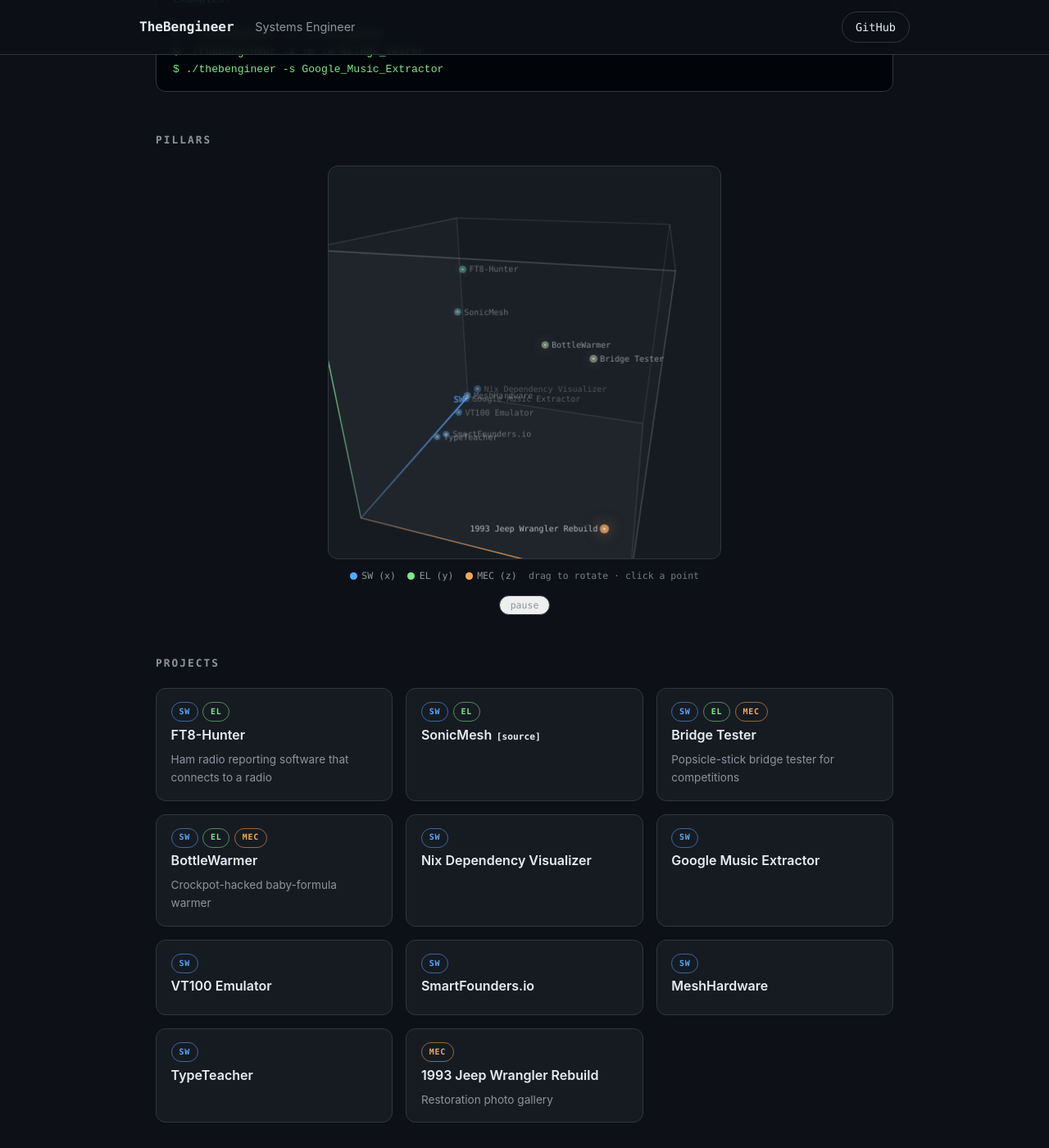
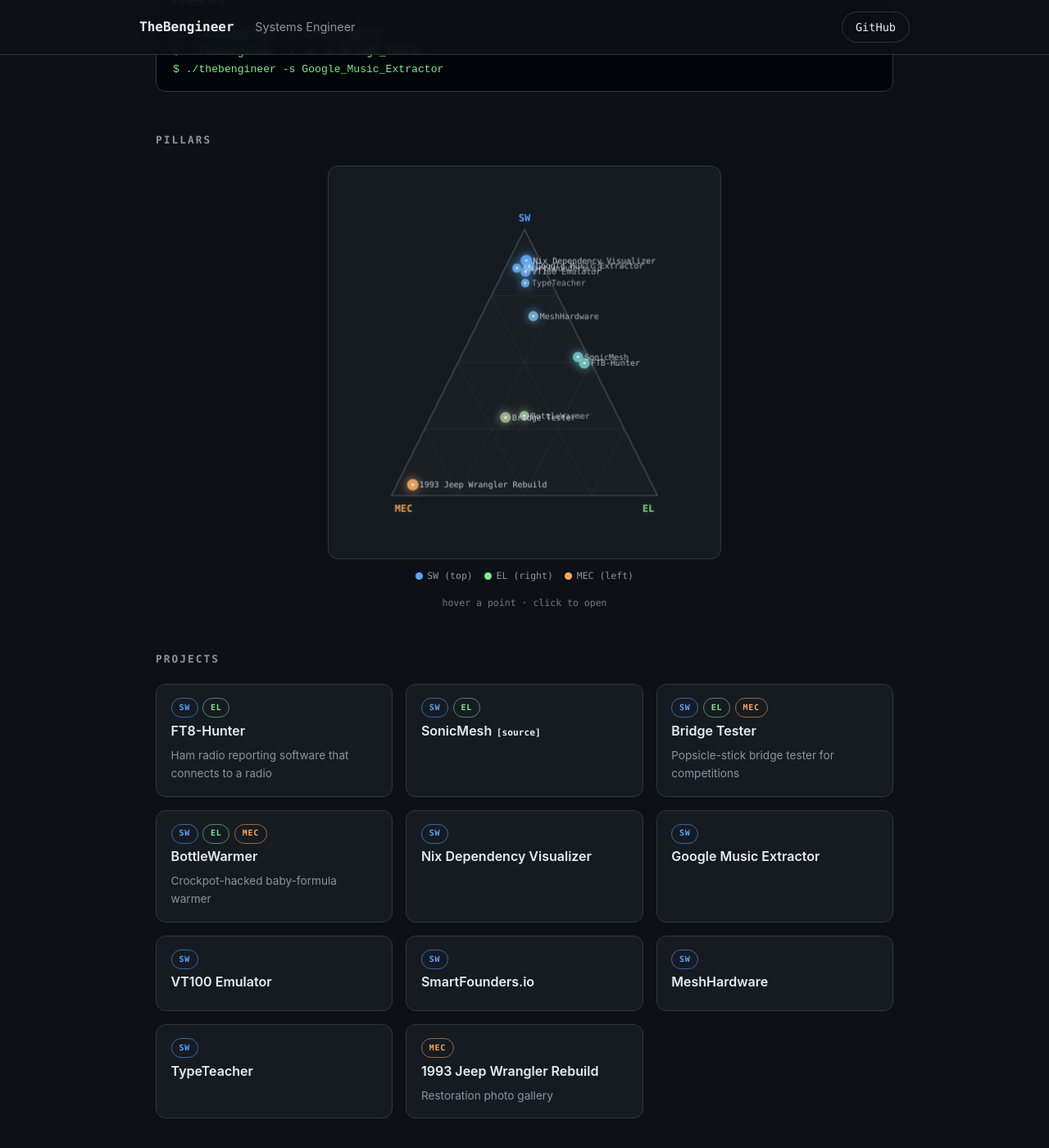
Before and after one commit to TheBengineer/TheBengineer.github.io, a Jekyll site: the page built from index.md, in a window 1280 px wide and 1400 px high, scrolled down 481 px. Shown: the whole window at 82% size. Built offline with Jekyll 4.4.1, drawn with Linux system fonts in a browser that asks for light colours; part of the change alters nothing that is shown.

Commit message:
Try ternary triangle pillar plot (SW/EL/MEC corners)

```diff
--- a/_includes/plot.html
+++ b/_includes/plot.html
@@ -3,15 +3,14 @@
 
   <div class="plot-wrap">
     <canvas id="plot-canvas" class="plot-canvas" role="img"
-            aria-label="3D plot of projects along the software, electrical, and mechanical axes, slowly spinning"></canvas>
+            aria-label="Triangle plot of projects by their software, electrical, and mechanical mix"></canvas>
   </div>
 
   <div class="plot-legend">
-    <span class="key"><span class="dot dot-sw"></span>SW (x)</span>
-    <span class="key"><span class="dot dot-el"></span>EL (y)</span>
-    <span class="key"><span class="dot dot-mec"></span>MEC (z)</span>
-    <span class="hint">drag to rotate · click a point</span>
-    <button id="plot-toggle" class="btn ghost plot-btn" type="button">pause</button>
+    <span class="key"><span class="dot dot-sw"></span>SW (top)</span>
+    <span class="key"><span class="dot dot-el"></span>EL (right)</span>
+    <span class="key"><span class="dot dot-mec"></span>MEC (left)</span>
+    <span class="hint">hover a point · click to open</span>
   </div>
 
   <noscript>
--- a/assets/css/site.css
+++ b/assets/css/site.css
@@ -99,7 +99,6 @@ a { color: var(--el); }
   width: 100%; height: auto; display: block;
   border: 1px solid var(--border); border-radius: var(--radius);
   background: var(--bg-raised);
-  cursor: grab; touch-action: none;
 }
 .plot-legend {
   margin: .7rem auto 0; max-width: 480px;
--- a/assets/js/plot.js
+++ b/assets/js/plot.js
@@ -1,5 +1,7 @@
-/* TheBengineer — spinning 3D pillar plot.
-   Dependency-free canvas engine: cube + axes + per-project points.
+/* TheBengineer — ternary pillar plot (triangle).
+   Dependency-free canvas engine: the three pillars are the corners of an
+   equilateral triangle and each project is plotted inside by its pillar mix
+   (plot: [SW, EL, MEC] normalized to a composition).
    Data is fed as window.PLOT_POINTS from _includes/plot.html. */
 (function () {
   "use strict";
@@ -16,32 +18,16 @@
     mec: [255, 166, 87]
   };
   var FG = "230, 237, 243";
-  var AXIS = ["sw", "el", "mec"];      // X, Y, Z labels/colors
-  var ORIGIN = [-1, -1, -1];           // where the axes meet
-
-  var INSET = 0.88;                    // keep points just inside the faces
-  var APPROACH = {
-    pitch: 0.42,                       // resting tilt (rad) — camera above the equator
-    spin: 0.11,                        // rad / second — slow drift (full turn ≈ 57 s)
-    drag: 0.0068                       // rad per pixel of drag
-  };
-  var PITCH_MIN = -0.55, PITCH_MAX = 1.15;
+  var AXIS = ["sw", "el", "mec"];
 
   var W = 0, H = 0, dpr = 1;
-  var yaw = 0.65, pitch = APPROACH.pitch;
-  var spin = true;
-  var prefReduced = window.matchMedia &&
-    window.matchMedia("(prefers-reduced-motion: reduce)").matches;
-  if (prefReduced) spin = false;
-
-  var dragging = false, moved = 0, lastX = 0, lastY = 0;
   var mouse = { x: -1, y: -1 };
   var hover = -1;              // index under the pointer (canvas-side)
   var linkHover = -1;          // index flagged from the project cards
   var lastHover = -1;          // last hover index applied to the cards
   var cardEls = [];
 
-  /* ---------- data ---------- */
+  /* ---------- helpers ---------- */
 
   function clamp01(v) { return Math.max(0, Math.min(1, v)); }
 
@@ -55,77 +41,38 @@
     }
     return h >>> 0;
   }
-  function jitter(name) {
-    var a = (hash(name) % 3600) / Math.PI * 0.5;      // angle
-    var r = 0.025 + ((hash(name) >>> 8) % 100) / 100 * 0.03;
-    return [Math.cos(a) * r, Math.sin(a) * r, ((hash(name) >>> 4) % 100) / 100 * 0.05 - 0.025];
-  }
+
   function mixCol(s) {
     var total = Math.max(s[0] + s[1] + s[2], 0.0001);
     var out = [0, 0, 0];
-    out[0] = Math.round((COL.sw[0] * s[0] + COL.el[0] * s[1] + COL.mec[0] * s[2]) / total);
-    out[1] = Math.round((COL.sw[1] * s[0] + COL.el[1] * s[1] + COL.mec[1] * s[2]) / total);
-    out[2] = Math.round((COL.sw[2] * s[0] + COL.el[2] * s[1] + COL.mec[2] * s[2]) / total);
+    for (var i = 0; i < 3; i++) {
+      out[i] = Math.round((COL.sw[i] * s[0] + COL.el[i] * s[1] + COL.mec[i] * s[2]) / total);
+    }
     return out;
   }
 
+  var rgba = function (c, a) {
+    return "rgba(" + c[0] + ", " + c[1] + ", " + c[2] + ", " + a.toFixed(3) + ")";
+  };
+
+  /* ---------- data ---------- */
+
   var pts = P.map(function (d) {
     var s = [clamp01(d.p[0]), clamp01(d.p[1]), clamp01(d.p[2])];
-    var pos = [
-      (s[0] * 2 - 1) * INSET,
-      (s[1] * 2 - 1) * INSET,
-      (s[2] * 2 - 1) * INSET
-    ];
-    var j = jitter(d.n);
     return {
       name: d.n,
       url: d.u,
-      pos: [pos[0] + j[0], pos[1] + j[1], pos[2] + j[2]],
+      mix: s,
       col: mixCol(s),
       maxAxis: Math.max(s[0], s[1], s[2])
     };
   });
 
-  /* cube edges — index pairs of the 8 corner vertices */
-  var CORNERS = [];
-  for (var i = 0; i < 8; i++) {
-    CORNERS.push([i & 1 ? 1 : -1, i & 2 ? 1 : -1, i & 4 ? 1 : -1]);
-  }
-  var EDGES = [];
-  for (var a = 0; a < 8; a++) {
-    for (var b = a + 1; b < 8; b++) {
-      var d3 = 0;
-      for (var k = 0; k < 3; k++) {
-        if (CORNERS[a][k] !== CORNERS[b][k]) d3++;
-      }
-      if (d3 === 1) EDGES.push([a, b]);
-    }
-  }
-  function cornerIndex(x, y, z) {
-    for (var m = 0; m < 8; m++) {
-      if (CORNERS[m][0] === x && CORNERS[m][1] === y && CORNERS[m][2] === z) return m;
-    }
-    return 0;
-  }
-  var AXIS_END = [
-    cornerIndex(1, -1, -1),
-    cornerIndex(-1, 1, -1),
-    cornerIndex(-1, -1, 1)
-  ];
-  var ORIGIN_I = cornerIndex(-1, -1, -1);
-
-  /* back planes (facing away at resting orientation) */
-  var PLANES = [
-    [cornerIndex(-1, -1, -1), cornerIndex(-1, -1, 1), cornerIndex(-1, 1, 1), cornerIndex(-1, 1, -1)], // x = -1
-    [cornerIndex(-1, -1, -1), cornerIndex(1, -1, -1), cornerIndex(1, -1, 1), cornerIndex(-1, -1, 1)], // y = -1
-    [cornerIndex(-1, -1, -1), cornerIndex(1, -1, -1), cornerIndex(1, 1, -1), cornerIndex(-1, 1, -1)]  // z = -1
-  ];
-
-  /* ---------- sizing / projection ---------- */
+  /* ---------- sizing & geometry ---------- */
 
   function fit() {
     var cssW = canvas.parentElement.clientWidth;
-    var side = Math.max(280, Math.min(560, Math.round(cssW)));
+    var side = Math.max(300, Math.min(560, Math.round(cssW)));
     dpr = window.devicePixelRatio || 1;
     canvas.width = Math.round(side * dpr);
     canvas.height = Math.round(side * dpr);
@@ -134,139 +81,144 @@
   fit();
   window.addEventListener("resize", fit);
 
-  function rotate(p) {
-    var cy = Math.cos(yaw), sy = Math.sin(yaw);
-    var cp = Math.cos(pitch), sp = Math.sin(pitch);
-    var x1 = p[0] * cy + p[2] * sy;
-    var z1 = -p[0] * sy + p[2] * cy;
-    var y2 = p[1] * cp - z1 * sp;
-    var z2 = p[1] * sp + z1 * cp;
-    return [x1, y2, z2];
+  var M = 0;                    // inset from canvas edge
+  var A = [0, 0], B = [0, 0], C = [0, 0];   // SW (top), EL (bottom-right), MEC (bottom-left)
+
+  function geo() {
+    M = Math.round(W * 0.16);              // room for corner labels inside the frame
+    A = [W / 2, M];
+    B = [W - M, H - M];
+    C = [M, H - M];
+  }
+  geo();
+
+  // barycentric position: mix normalized so it sums to 1
+  function toScreen(mix) {
+    var t = Math.max(mix[0] + mix[1] + mix[2], 0.0001);
+    var s = mix[0] / t, e = mix[1] / t, m = mix[2] / t;
+    return [
+      s * A[0] + e * B[0] + m * C[0],
+      s * A[1] + e * B[1] + m * C[1]
+    ];
   }
 
-  var FOV = 3.4, SCALE_K = 0.315;
-  function project(rt) {                 // rt = rotated point
-    var persp = FOV / Math.max(0.4, FOV - rt[2]);
-    var scale = SCALE_K * Math.max(W, H);
-    return {
-      x: W / 2 + rt[0] * persp * scale,
-      y: H / 2 - rt[1] * persp * scale,
-      d: persp                          // 0.7 (far) .. 1.35 (near)
-    };
+  // small deterministic nudge in barycentric space for near-identical mixes
+  function jitter(name) {
+    var h = hash(name);
+    var a = (h % 3600) / Math.PI * 0.5;
+    var r = 0.012 + ((h >>> 8) % 100) / 100 * 0.02;
+    return [
+      Math.cos(a) * r,
+      Math.sin(a) * r,
+      ((h >>> 4) % 100) / 100 * 0.02 - 0.01
+    ];
   }
-  var rgba = function (c, a) {
-    return "rgba(" + c[0] + ", " + c[1] + ", " + c[2] + ", " + a.toFixed(3) + ")";
-  };
+
+  /* corner labels: SW top, EL bottom-right, MEC bottom-left */
+  var CORNER_LABEL = [
+    { pos: A, dx: 0, dy: -10, align: "center" },
+    { pos: B, dx: -4, dy: 20, align: "right" },
+    { pos: C, dx: 4, dy: 20, align: "left" }
+  ];
 
   /* ---------- drawing ---------- */
 
-  function paint(dt) {
-    if (spin && !dragging) yaw += APPROACH.spin * dt;
-
+  function paint() {
     ctx.setTransform(dpr, 0, 0, dpr, 0, 0);
     ctx.clearRect(0, 0, W, H);
 
-    var proj = {
-      corners: CORNERS.map(function (c) { return project(rotate(c)); }),
-      n: null
-    };
-    var origin = proj.corners[ORIGIN_I];
+    /* triangle interior */
+    ctx.beginPath();
+    ctx.moveTo(A[0], A[1]);
+    ctx.lineTo(B[0], B[1]);
+    ctx.lineTo(C[0], C[1]);
+    ctx.closePath();
+    ctx.fillStyle = "rgba(255, 255, 255, 0.02)";
+    ctx.fill();
 
-    /* back planes */
-    PLANES.forEach(function (plane) {
+    /* hint grid: lines of constant SW / EL / MEC share */
+    for (var g = 0; g < 3; g++) {
+      var c0 = [0, 0, 0]; c0[g] = 1;                 // corner of this axis
+      for (var k = 1; k <= 3; k++) {
+        var t = k * 0.25;
+        var other0 = (g + 1) % 3, other1 = (g + 2) % 3;
+        var m1 = [0, 0, 0], m2 = [0, 0, 0];
+        m1[g] = t; m1[other0] = 1 - t;
+        m2[g] = t; m2[other1] = 1 - t;
+        var p1 = toScreen(m1), p2 = toScreen(m2);
+        ctx.strokeStyle = "rgba(139, 148, 158, 0.10)";
+        ctx.lineWidth = 1;
         ctx.beginPath();
-      plane.forEach(function (idx, i) {
-        var q = proj.corners[idx];
-        if (i === 0) ctx.moveTo(q.x, q.y); else ctx.lineTo(q.x, q.y);
-      });
+        ctx.moveTo(p1[0], p1[1]);
+        ctx.lineTo(p2[0], p2[1]);
+        ctx.stroke();
+      }
+    }
+
+    /* edges */
+    ctx.beginPath();
+    ctx.moveTo(A[0], A[1]);
+    ctx.lineTo(B[0], B[1]);
+    ctx.lineTo(C[0], C[1]);
     ctx.closePath();
-      ctx.fillStyle = "rgba(255, 255, 255, 0.025)";
-      ctx.fill();
-      ctx.strokeStyle = "rgba(48, 54, 61, 0.55)";
-      ctx.lineWidth = 1;
-      ctx.stroke();
-    });
-
-    /* cube edges (back → front feel) */
-    EDGES.forEach(function (e) {
-      var a = proj.corners[e[0]], b = proj.corners[e[1]];
-      var depth = Math.min(a.d, b.d);
-      ctx.strokeStyle = "rgba(139, 148, 158, " + (0.16 + 0.42 * (depth - 0.66)) .toFixed(3) + ")";
-      ctx.lineWidth = 1.1;
-      ctx.beginPath();
-      ctx.moveTo(a.x, a.y);
-      ctx.lineTo(b.x, b.y);
-      ctx.stroke();
-    });
-
-    /* axes from origin to each axis end, with labels */
-    for (var i = 0; i < 3; i++) {
-      var c = COL[AXIS[i]];
-      var end = proj.corners[AXIS_END[i]];
-      var grad = ctx.createLinearGradient(origin.x, origin.y, end.x, end.y);
-      grad.addColorStop(0, rgba(c, 0.22));
-      grad.addColorStop(1, rgba(c, 0.95));
-      ctx.strokeStyle = grad;
-      ctx.lineWidth = 1.6;
-      ctx.beginPath();
-      ctx.moveTo(origin.x, origin.y);
-      ctx.lineTo(end.x, end.y);
+    ctx.strokeStyle = "rgba(139, 148, 158, 0.45)";
+    ctx.lineWidth = 1.2;
     ctx.stroke();
 
-      var lbl = AXIS[i].toUpperCase();
-      ctx.font = "600 11px ui-monospace, SFMono-Regular, Menlo, Consolas, monospace";
-      ctx.textAlign = "center";
-      ctx.fillStyle = rgba(c, Math.min(1, 0.35 + 0.55 * end.d));
-      var lx = W / 2 + (end.x - W / 2) * 1.16;
-      var ly = H / 2 + (end.y - H / 2) * 1.16;
-      ctx.fillText(lbl, lx, ly);
+    /* corner glows + labels */
+    for (var i = 0; i < 3; i++) {
+      var cc = COL[AXIS[i]];
+      var pos = CORNER_LABEL[i].pos;
+
+      var grad = ctx.createRadialGradient(pos[0], pos[1], 2, pos[0], pos[1], 46);
+      grad.addColorStop(0, rgba(cc, 0.28));
+      grad.addColorStop(1, rgba(cc, 0));
+      ctx.save();
+      ctx.translate(pos[0] * 0.9 + W / 2 * 0.1, pos[1] * 0.9 + H / 2 * 0.1); // pull glow just inside corner
+      ctx.fillStyle = grad;
+      ctx.fillRect(-46, -46, 92, 92);
+      ctx.restore();
+
+      ctx.font = "600 12px ui-monospace, SFMono-Regular, Menlo, Consolas, monospace";
+      ctx.textAlign = CORNER_LABEL[i].align;
+      ctx.fillStyle = rgba(cc, 0.95);
+      ctx.fillText(AXIS[i].toUpperCase(), pos[0] + CORNER_LABEL[i].dx, pos[1] + CORNER_LABEL[i].dy);
     }
 
     /* project points */
     var views = pts.map(function (p) {
-      var v = project(rotate(p.pos));
-      v.ref = p;
-      return v;
+      var j = jitter(p.name);
+      var sj = [
+        Math.max(0.004, p.mix[0] + j[0]),
+        Math.max(0.004, p.mix[1] + j[1]),
+        Math.max(0.004, p.mix[2] + j[2])
+      ];
+      var sc = toScreen(sj);
+      return { x: sc[0], y: sc[1], ref: p };
     });
-    views.sort(function (a, b) { return b.d - a.d; }); /* far first */
 
-    for (var j = 0; j < views.length; j++) {
-      var v = views[j], p = v.ref;
-      var near = (v.d - 0.7) / 0.65;              // 0 far .. 1 near
-      var alpha = 0.30 + 0.60 * near;
-      var r = 2.6 + 1.8 * p.maxAxis + near * 1.6;
+    for (var n = 0; n < views.length; n++) {
+      var v = views[n], p = v.ref;
+      var r = 4 + 3.2 * p.maxAxis;
 
       ctx.save();
-      ctx.shadowColor = rgba(p.col, alpha * 0.85);
-      ctx.shadowBlur = 14 * v.d;
-      ctx.fillStyle = rgba(p.col, alpha);
+      ctx.shadowColor = rgba(p.col, 0.85);
+      ctx.shadowBlur = 12;
+      ctx.fillStyle = rgba(p.col, 0.90);
       ctx.beginPath();
       ctx.arc(v.x, v.y, r, 0, Math.PI * 2);
       ctx.fill();
       ctx.restore();
 
-      ctx.fillStyle = "rgba(" + FG + ", " + Math.min(0.95, 0.35 + 0.5 * near) + ")";
+      ctx.fillStyle = "rgba(" + FG + ", 0.85)";
       ctx.beginPath();
-      ctx.arc(v.x, v.y, Math.max(1, r * 0.28), 0, Math.PI * 2);
+      ctx.arc(v.x, v.y, Math.max(1, r * 0.26), 0, Math.PI * 2);
       ctx.fill();
     }
 
-    /* hover */
-    hover = -1;
-    var best = 14;
-    for (var h = 0; h < views.length; h++) {
-      var dx = mouse.x - views[h].x, dy = mouse.y - views[h].y;
-      var dist = dx * dx + dy * dy;
-      if (mouse.x >= 0 && dist < best * best) {
-        best = Math.sqrt(dist);
-        hover = h;
-      }
-    }
-    /* labels — right of each dot, flipped to the left near the edge */
+    /* labels — beside each dot, flipped to the left near the right edge */
     for (var l = 0; l < views.length; l++) {
       var lv = views[l], lp = lv.ref;
-      var nearL = (lv.d - 0.7) / 0.65;
-      var alphaL = 0.22 + 0.66 * nearL;
       ctx.font = "10px ui-monospace, SFMono-Regular, Menlo, Consolas, monospace";
       var labelX = lv.x + 8;
       ctx.textAlign = "left";
@@ -274,29 +226,37 @@
         ctx.textAlign = "right";
         labelX = lv.x - 8;
       }
+      var alphaL = 0.45 + 0.40 * lp.maxAxis;
       ctx.fillStyle = "rgba(" + FG + ", " + alphaL.toFixed(3) + ")";
       ctx.fillText(lp.name, labelX, lv.y + 3.5);
+    }
+
+    /* hover hit test */
+    hover = -1;
+    var best = 14;
+    for (var h = 0; h < views.length; h++) {
+      var dx = mouse.x - views[h].x, dy = mouse.y - views[h].y;
+      var dist = Math.sqrt(dx * dx + dy * dy);
+      if (mouse.x >= 0 && dist < best) {
+        best = dist;
+        hover = h;
+      }
     }
 
     /* highlight ring — card hover (linkHover) wins over pointer hover */
     var active = linkHover > -1 ? linkHover : hover;
     if (active > -1) {
-      var activeView = null;
-      for (var av = 0; av < views.length; av++) {
-        if (views[av].ref === pts[active]) { activeView = views[av]; break; }
-      }
-      if (activeView) {
-        var ac = activeView.ref.col;
+      var av = views[active];
+      var ac = av.ref.col;
       ctx.fillStyle = rgba(ac, 0.10);
       ctx.beginPath();
-        ctx.arc(activeView.x, activeView.y, 20, 0, Math.PI * 2);
+      ctx.arc(av.x, av.y, 20, 0, Math.PI * 2);
       ctx.fill();
       ctx.strokeStyle = rgba(ac, 0.95);
       ctx.lineWidth = 1.6;
       ctx.beginPath();
-        ctx.arc(activeView.x, activeView.y, 12, 0, Math.PI * 2);
+      ctx.arc(av.x, av.y, 12, 0, Math.PI * 2);
       ctx.stroke();
-      }
     }
 
     /* converse: pointer on the graph highlights the matching card */
@@ -328,51 +288,34 @@
       ctx.textAlign = "left";
       ctx.fillText(label, tx + 11, ty + 15);
     }
+
+    return views;
   }
 
   /* ---------- interaction ---------- */
 
+  var downAt = { x: -1, y: -1 };
+
   canvas.addEventListener("pointerdown", function (e) {
-    dragging = true; moved = 0;
-    lastX = e.clientX; lastY = e.clientY;
-    canvas.focus();
+    downAt.x = e.clientX; downAt.y = e.clientY;
     if (canvas.setPointerCapture) canvas.setPointerCapture(e.pointerId);
   });
   canvas.addEventListener("pointermove", function (e) {
     var rect = canvas.getBoundingClientRect();
     mouse.x = e.clientX - rect.left;
     mouse.y = e.clientY - rect.top;
-    if (dragging) {
-      var dX = e.clientX - lastX, dY = e.clientY - lastY;
-      yaw += dX * APPROACH.drag;
-      pitch += dY * APPROACH.drag * 0.8;
-      pitch = Math.max(PITCH_MIN, Math.min(PITCH_MAX, pitch));
-      moved += Math.abs(dX) + Math.abs(dY);
-      lastX = e.clientX; lastY = e.clientY;
-    }
   });
-  canvas.addEventListener("pointerup", function () {
-    if (!dragging) return;
-    dragging = false;
-    if (moved < 8 && hover > -1 && pts[hover].url) {
+  canvas.addEventListener("pointerup", function (e) {
+    var movedPx = Math.abs(e.clientX - downAt.x) + Math.abs(e.clientY - downAt.y);
+    if (movedPx < 8 && hover > -1 && pts[hover].url) {
       window.open(pts[hover].url, "_blank", "noopener");
     }
   });
-  canvas.addEventListener("pointercancel", function () { dragging = false; });
+  canvas.addEventListener("pointercancel", function () { downAt.x = -1; });
   canvas.addEventListener("pointerleave", function () {
-    if (!dragging) { mouse.x = -1; mouse.y = -1; }
+    mouse.x = -1; mouse.y = -1;
   });
   canvas.addEventListener("dblclick", function (e) { e.preventDefault(); });
-
-  var toggle = document.getElementById("plot-toggle");
-  if (toggle) {
-    var setLbl = function () { toggle.textContent = spin ? "pause" : "spin"; };
-    setLbl();
-    toggle.addEventListener("click", function () {
-      spin = !spin;
-      setLbl();
-    });
-  }
 
   /* card ⇄ graph linkage — hover/focus either side, highlight both */
   function bindCards() {
@@ -390,12 +333,9 @@
 
   /* ---------- loop ---------- */
 
-  var lastTs = null;
-  function loop(ts) {
-    var dt = lastTs === null ? 16.7 : Math.min(64, ts - lastTs);
-    lastTs = ts;
-    paint(dt / 1000);
-    canvas.style.cursor = hover > -1 ? "pointer" : (dragging ? "grabbing" : "grab");
+  function loop() {
+    var views = paint();
+    canvas.style.cursor = hover > -1 ? "pointer" : "default";
     requestAnimationFrame(loop);
   }
   requestAnimationFrame(loop);
```
Lines whose indentation alone changed are shown as unchanged.
